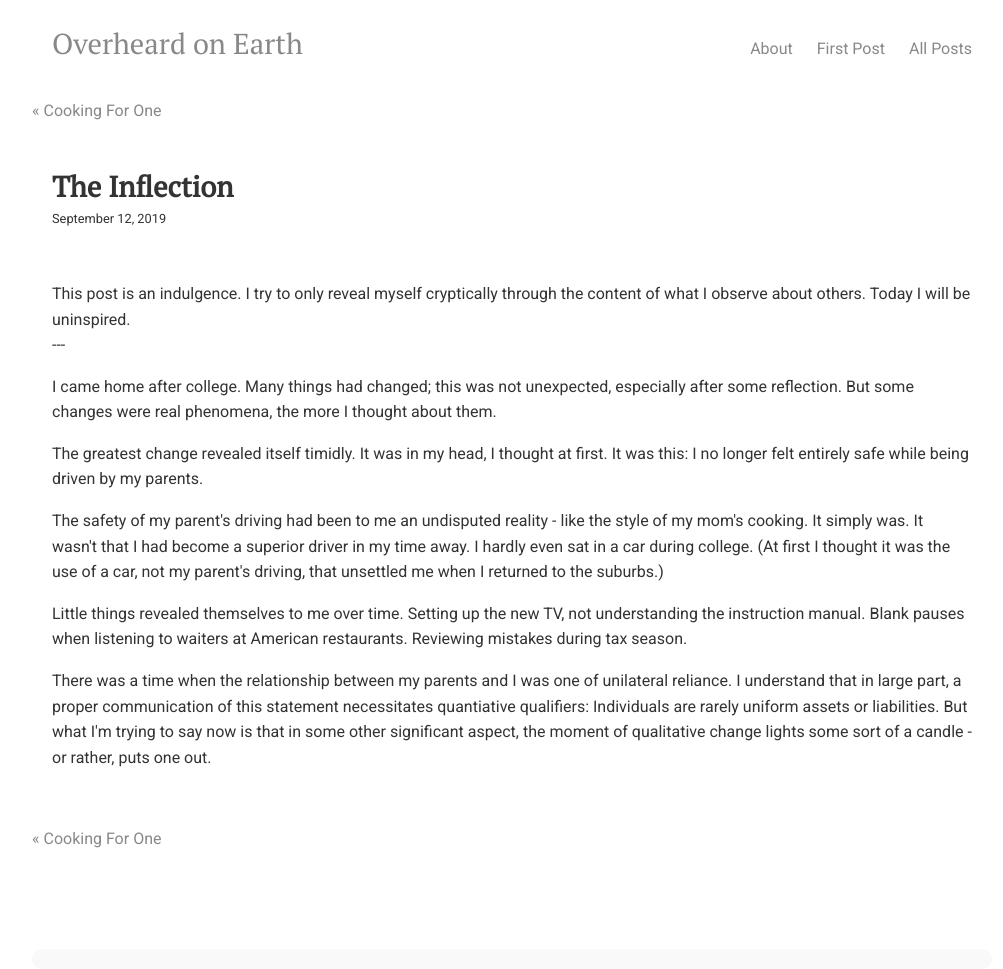
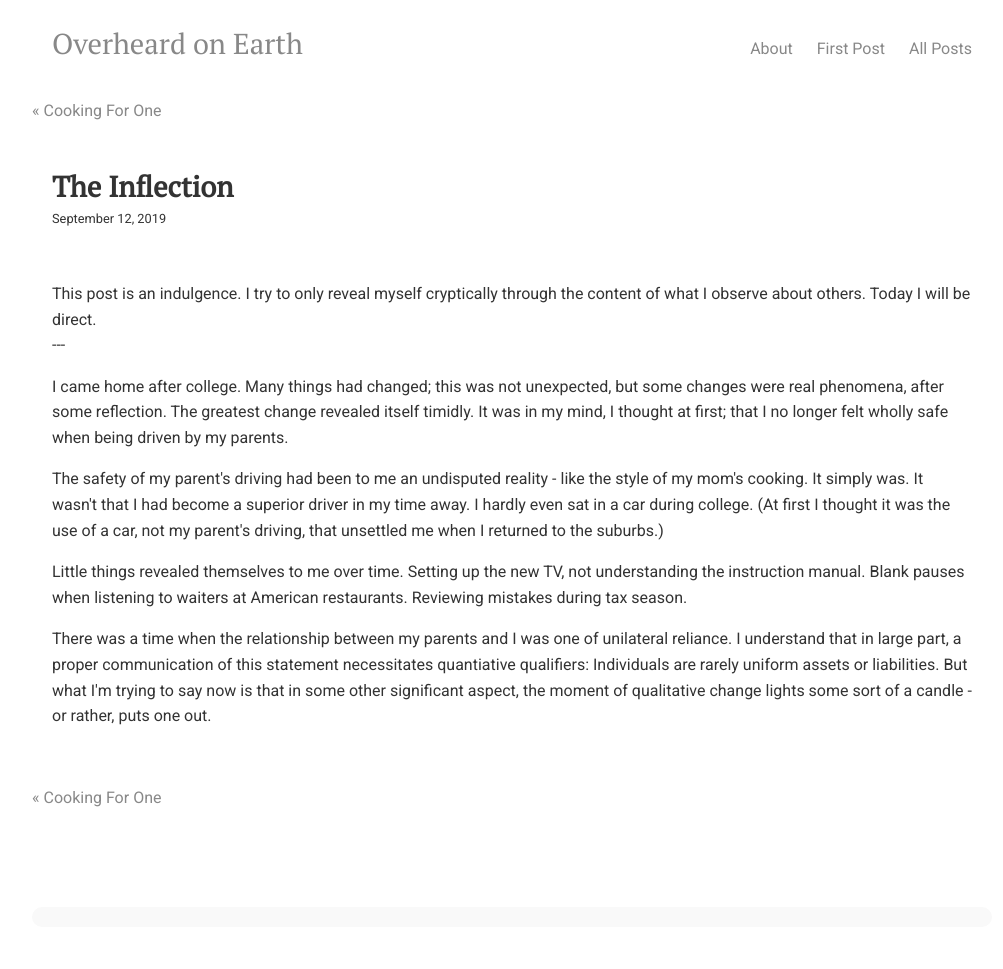
Before and after one commit to overheardonearth/overheardonearth.github.io, a Jekyll site: the page built from _posts/2019-09-12-the-inflection.html, in a window 1280 px wide. Shown: the whole page, without its empty margins (128-1131 px from the left). Built offline with Jekyll 4.4.1, drawn with Linux system fonts in a browser that asks for light colours; comment, search, counter and statistics services are not loaded; after the commit the page ends 927 px from its top, so only the background shows below that.

Commit message:
Update 2019-09-12-the-inflection.html

```diff
--- a/_posts/2019-09-12-the-inflection.html
+++ b/_posts/2019-09-12-the-inflection.html
@@ -5,16 +5,13 @@ comments: true
 date: 2019-09-12
 ---
 
-This post is an indulgence. I try to only reveal myself cryptically through the content of what I observe about others. Today I will be uninspired.
+This post is an indulgence. I try to only reveal myself cryptically through the content of what I observe about others. Today I will be direct.
 
 <br>
 ---
 
 <p>
-I came home after college. Many things had changed; this was not unexpected, especially after some reflection. But some changes were real phenomena, the more I thought about them.
-
-<p>
-The greatest change revealed itself timidly. It was in my head, I thought at first. It was this: I no longer felt entirely safe while being driven by my parents.
+I came home after college. Many things had changed; this was not unexpected, but some changes were real phenomena, after some reflection. The greatest change revealed itself timidly. It was in my mind, I thought at first; that I no longer felt wholly safe when being driven by my parents.
 
 <p>
 The safety of my parent's driving had been to me an undisputed reality - like the style of my mom's cooking. It simply was. It wasn't that I had become a superior driver in my time away. I hardly even sat in a car during college. (At first I thought it was the use of a car, not my parent's driving, that unsettled me when I returned to the suburbs.)
```
